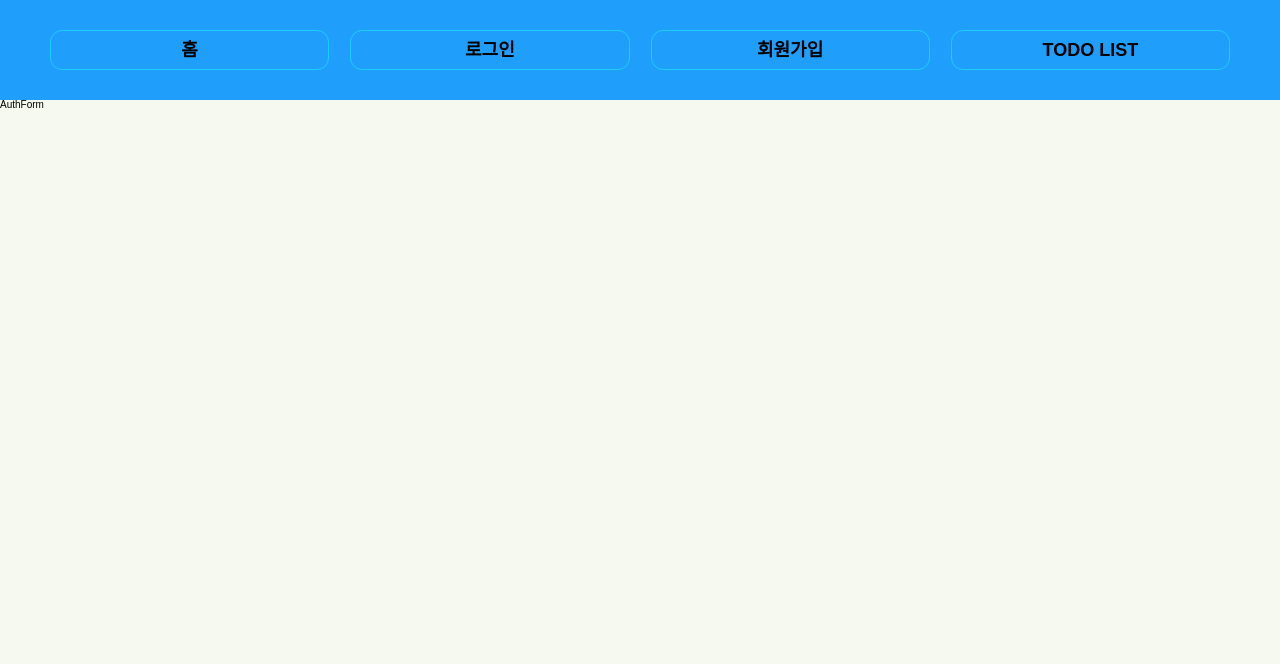
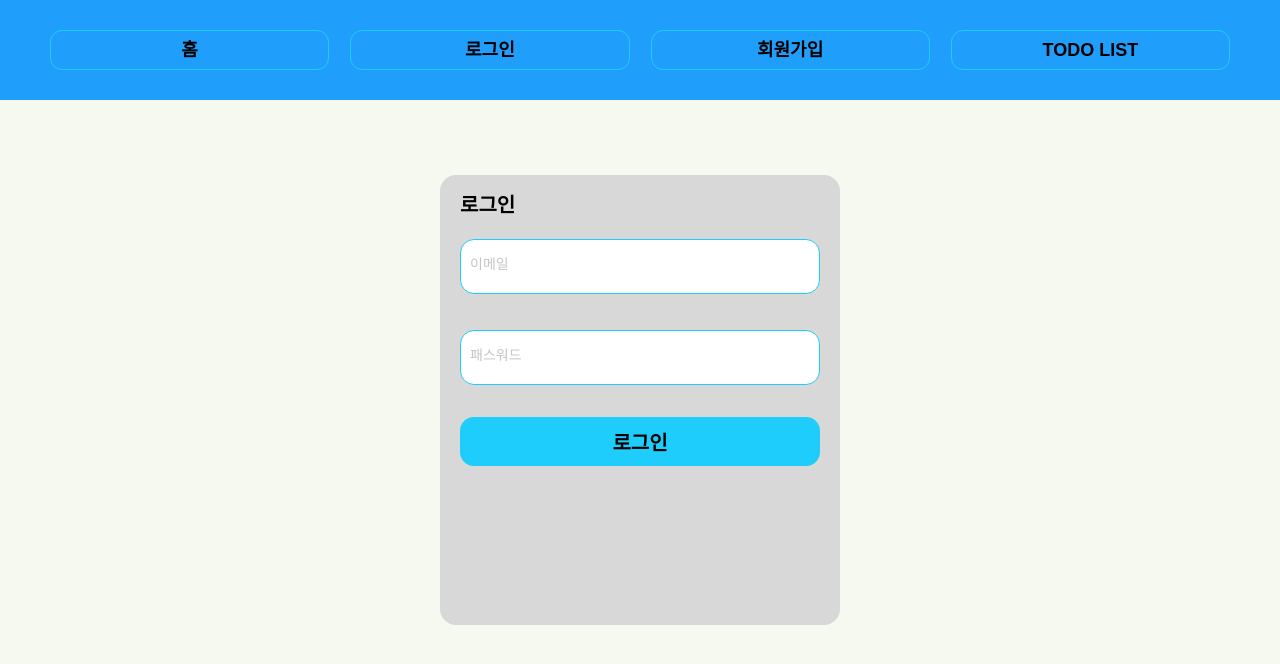
Before and after one commit to cgh96/wanted-pre-onboarding-frontend, a React (Create React App) app: page /signin in a window 1280 px wide. Shown: the top 664 px of the page. Built offline with nearby package versions, Linux system fonts and the light colour scheme.

Commit message:
Feat: 회원가입 구현
Assignment 1 ~ 2

```diff
--- /dev/null
+++ b/src/axiosInstance/client.ts
@@ -0,0 +1,9 @@
+import axios from "axios";
+
+const BASE_URL = "https://www.pre-onboarding-selection-task.shop";
+
+const client = axios.create({
+  baseURL: BASE_URL,
+});
+
+export default client;
--- a/src/components/Auth/AuthForm.tsx
+++ b/src/components/Auth/AuthForm.tsx
@@ -1,5 +1,76 @@
+import { useState } from "react";
+import { useNavigate } from "react-router-dom";
+
+import useValidation from "./hooks/useValidation";
+import usePathname from "./hooks/usePathname";
+import useRegister from "./hooks/useRegister";
+
+import { Form, Button } from "./styles";
+import InputBox from "./Input";
+
 function AuthForm() {
-  return <div>AuthForm</div>;
+  const navigate = useNavigate();
+  const [signUp] = useRegister();
+
+  const [isSignin] = usePathname();
+  const [email, setEmail] = useState("");
+  const [password, setPassword] = useState("");
+
+  const testId = isSignin ? "signin-button" : "signup-button";
+  const text = isSignin ? "로그인" : "회원가입";
+
+  const [emailValidation] = useValidation("email", email);
+  const [passwordValidation] = useValidation("password", password);
+
+  const handleEmail = (e: React.ChangeEvent<HTMLInputElement>) => {
+    setEmail(e.target.value);
+  };
+
+  const handlePassword = (e: React.ChangeEvent<HTMLInputElement>) => {
+    setPassword(e.target.value);
+  };
+
+  const handleSubmit = async (e: React.FormEvent<HTMLFormElement>) => {
+    e.preventDefault();
+    const data = await signUp(email, password);
+
+    if (data.data === "") {
+      navigate("/signin");
+    }
+  };
+
+  return (
+    <Form onSubmit={handleSubmit}>
+      <fieldset>
+        <legend>{text}</legend>
+        <InputBox
+          id="email"
+          testId="email-input"
+          handleValue={handleEmail}
+          value={email}
+          type="email"
+          title="이메일"
+          validation={emailValidation}
+        />
+        <InputBox
+          id="password"
+          testId="password-input"
+          handleValue={handlePassword}
+          value={password}
+          type="password"
+          title="패스워드"
+          validation={passwordValidation}
+        />
+        <Button
+          type="submit"
+          data-testid={testId}
+          disabled={!emailValidation || !passwordValidation}
+        >
+          {text}
+        </Button>
+      </fieldset>
+    </Form>
+  );
 }
 
 export default AuthForm;
--- /dev/null
+++ b/src/components/Auth/Input.tsx
@@ -0,0 +1,61 @@
+import { useState } from "react";
+import { Label, Input, GuideMsg } from "./styles";
+
+interface InputBoxProps {
+  handleValue: (e: React.ChangeEvent<HTMLInputElement>) => void;
+  value: string;
+  testId: string;
+  id: string;
+  type: string;
+  title: string;
+  validation: boolean;
+}
+
+function InputBox({
+  handleValue,
+  value,
+  testId,
+  id,
+  type,
+  title,
+  validation,
+}: InputBoxProps) {
+  const [focus, setFocus] = useState<boolean>(false);
+
+  const handleFocus = () => {
+    if (value.length === 0 && focus) {
+      setFocus(false);
+    } else {
+      setFocus(true);
+    }
+  };
+
+  const guideMsg =
+    type === "email"
+      ? "'@'를 포함해주세요"
+      : "비밀번호는 8글자 이상으로 해주세요.";
+
+  const visibleMsg = !validation && value.length > 0;
+
+  return (
+    <div>
+      <Label htmlFor={id} focus={focus}>
+        {title}
+      </Label>
+      <Input
+        id={id}
+        data-testid={testId}
+        onChange={handleValue}
+        type={type}
+        autoComplete="off"
+        value={value}
+        onFocus={handleFocus}
+        onBlur={handleFocus}
+        visible={visibleMsg}
+      />
+      <GuideMsg visible={visibleMsg}>{guideMsg}</GuideMsg>
+    </div>
+  );
+}
+
+export default InputBox;
--- /dev/null
+++ b/src/components/Auth/hooks/usePathname.ts
@@ -0,0 +1,15 @@
+import { useLocation } from "react-router-dom";
+import { useEffect, useState } from "react";
+
+const usePathname = () => {
+  const location = useLocation();
+  const [isSignin, setIsSignin] = useState<boolean>(false);
+
+  useEffect(() => {
+    setIsSignin(location.pathname === "/signin");
+  }, [location.pathname]);
+
+  return [isSignin];
+};
+
+export default usePathname;
--- /dev/null
+++ b/src/components/Auth/hooks/useRegister.ts
@@ -0,0 +1,33 @@
+/* eslint-disable no-alert */
+import axios from "axios";
+import client from "axiosInstance/client";
+
+export type AxiosResponseType = {
+  data: null | any;
+  error: unknown;
+};
+
+const useRegister = () => {
+  const signUp = async (
+    email: string,
+    password: string,
+  ): Promise<AxiosResponseType> => {
+    try {
+      const res = await client.post("/auth/signup", {
+        email,
+        password,
+      });
+      alert("회원가입에 성공했습니다. 로그인 페이지로 이동합니다.");
+      return { data: res.data, error: null };
+    } catch (e) {
+      if (axios.isAxiosError(e)) {
+        alert(e.response?.data.message);
+      }
+      return { data: null, error: e };
+    }
+  };
+
+  return [signUp];
+};
+
+export default useRegister;
--- /dev/null
+++ b/src/components/Auth/hooks/useValidation.ts
@@ -0,0 +1,23 @@
+import { useState, useEffect } from "react";
+
+// email, password 검증
+const useValidation = (
+  type: "email" | "password",
+  value: string,
+): [boolean] => {
+  const [validation, setValidation] = useState<boolean>(false);
+  const emailRegExp = /@/;
+  const passwordRegExp = /^.{8,}$/;
+
+  useEffect(() => {
+    if (type === "email") {
+      setValidation(emailRegExp.test(value));
+    } else {
+      setValidation(passwordRegExp.test(value));
+    }
+  }, [value]);
+
+  return [validation];
+};
+
+export default useValidation;
--- /dev/null
+++ b/src/components/Auth/styles.ts
@@ -0,0 +1,88 @@
+import styled, { css } from "styled-components";
+import { breakpoints } from "styles/breakPoints";
+
+// eslint-disable-next-line import/prefer-default-export
+export const Form = styled.form`
+  width: 100vw;
+  height: 100vh;
+  padding: 2rem;
+
+  background: ${(props) => props.theme.colors.grey1};
+
+  legend {
+    font-size: 2rem;
+    font-weight: 900;
+    margin: 1rem 0;
+  }
+
+  @media ${breakpoints.md} {
+    position: absolute;
+    top: 50%;
+    left: 50%;
+    transform: translate(-50%, -50%);
+    width: 400px;
+    height: 450px;
+
+    border-radius: 1.6rem;
+  }
+`;
+
+export const Label = styled.label<{ focus: boolean }>`
+  position: relative;
+  z-index: 1;
+
+  ${({ focus }) => css`
+    top: ${focus ? "1.5rem" : "3.2rem"};
+    font-size: ${focus ? "1rem" : "1.4rem"};
+  `}
+  line-height: 1.4rem;
+  left: 1rem;
+  color: ${(props) => props.theme.colors.grey2};
+`;
+
+export const Input = styled.input<{ visible: boolean }>`
+  width: 100%;
+  height: 55px;
+  padding: 1rem;
+
+  border: 1px solid
+    ${({ theme, visible }) =>
+      visible ? theme.colors.red1 : theme.colors.blue2};
+
+  border-radius: 1.4rem;
+
+  margin-left: auto;
+  margin-bottom: 1rem;
+`;
+
+export const GuideMsg = styled.span<{ visible: boolean }>`
+  position: relative;
+  top: -0.5rem;
+  left: 0.5rem;
+
+  opacity: ${({ visible }) => (visible ? 1 : 0)};
+  color: ${({ theme }) => theme.colors.red1};
+  font-size: 1.2rem;
+`;
+
+export const Button = styled.button`
+  width: 100%;
+  background-color: ${({ theme }) => theme.colors.blue2};
+  padding: 1rem;
+  border-radius: 1.4rem;
+
+  margin: 1rem 0;
+
+  font-size: 2rem;
+  font-weight: 900;
+
+  &:hover {
+    background-color: ${({ theme }) => theme.colors.blue1};
+    color: ${({ theme }) => theme.colors.white};
+  }
+
+  &:disabled {
+    background-color: ${({ theme }) => theme.colors.blue2};
+    color: ${({ theme }) => theme.colors.black};
+  }
+`;
--- a/src/pages/layout.tsx
+++ b/src/pages/layout.tsx
@@ -5,6 +5,8 @@ import { Outlet } from "react-router-dom";
 import Header from "components/Header/Header";
 
 const Main = styled.main`
+  position: relative;
+  height: 100vh;
   padding-bottom: 200px;
 
   @media ${breakpoints.md} {
--- a/src/styles/global.ts
+++ b/src/styles/global.ts
@@ -25,7 +25,6 @@ const GlobalStyles = createGlobalStyle`
         line-height: 1;
         font-family: 'Noto Sans KR', sans-serif;
         background-color: #F6F9F0;
-        margin-bottom: 100px;
     }
     ol, ul{
         list-style: none;
```
Also changed, not shown: .eslintrc.json.
